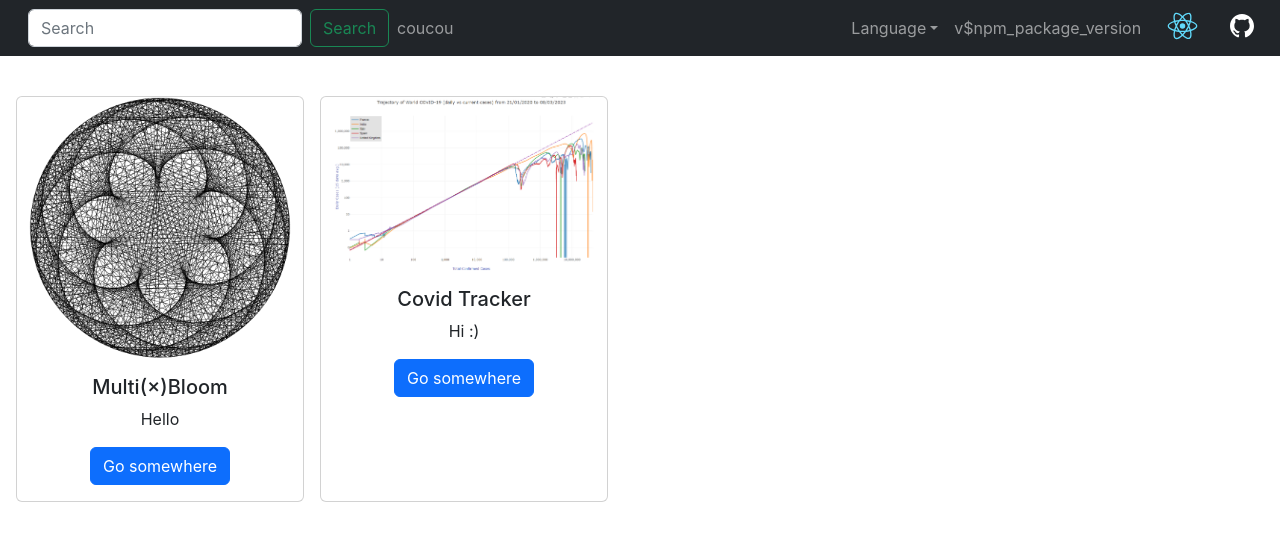
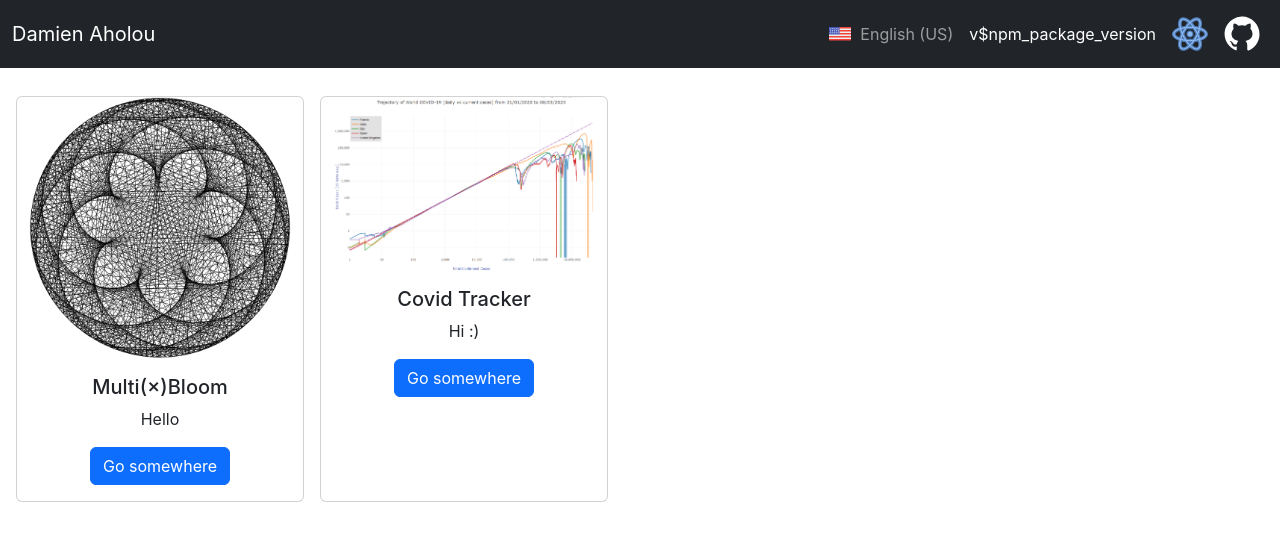
Before and after one commit to daholou/daholou.github.io, a React (Create React App) app: page / in a window 1280 px wide. Shown: the top 540 px of the page. Built offline with nearby package versions, Linux system fonts and the light colour scheme.

Commit message:
cool navbar :)

```diff
--- a/public/locales/en/translation.json
+++ b/public/locales/en/translation.json
@@ -1,11 +1,11 @@
 {
   "APP": {
-    "TITLE": "GitHub Pages Index",
+    "TITLE": "Damien Aholou",
     "HEADER": {
       "LANGUAGES": {
         "TITLE": "Language",
         "FRENCH": "French",
-        "ENGLISH": "English"
+        "ENGLISH": "English (US)"
       }
     }
   },
--- a/public/locales/fr/translation.json
+++ b/public/locales/fr/translation.json
@@ -1,11 +1,11 @@
 {
   "APP": {
-    "TITLE": "GitHub Pages Index",
+    "TITLE": "Damien Aholou",
     "HEADER": {
       "LANGUAGES": {
         "TITLE": "Langage",
         "FRENCH": "Français",
-        "ENGLISH": "Anglais"
+        "ENGLISH": "Anglais (US)"
       }
     }
   },
--- a/src/components/AppHeader/AppHeader.tsx
+++ b/src/components/AppHeader/AppHeader.tsx
@@ -1,9 +1,7 @@
-import React from 'react';
+import React, { useState } from 'react';
 import Navbar from 'react-bootstrap/Navbar';
 import Nav from 'react-bootstrap/Nav';
 import NavDropdown from 'react-bootstrap/NavDropdown';
-import Form from 'react-bootstrap/Form';
-import Button from 'react-bootstrap/Button';
 import {
   imageFlagFrance,
   imageFlagUsa,
@@ -14,9 +12,56 @@ import './app-header.css';
 import { useTranslation } from 'react-i18next';
 import Container from 'react-bootstrap/Container';
 
+type Locale = {
+  key: string;
+  title: string;
+  imageFlag: any;
+}
+
+
 const AppHeader = () =>
 {
-  const { t } = useTranslation();
+  const { t, i18n } = useTranslation();
+  const [expanded, setExpanded] = useState(false);
+
+  const locales: Locale[] = [
+    {
+      key: 'fr',
+      title: t('APP.HEADER.LANGUAGES.FRENCH'),
+      imageFlag: imageFlagFrance,
+    },
+    {
+      key: 'en',
+      title: t('APP.HEADER.LANGUAGES.ENGLISH'),
+      imageFlag: imageFlagUsa,
+    }
+  ]
+
+  const currentLocale = locales.find(locale => locale.key === i18n.resolvedLanguage);
+  const otherLocales = locales.filter(locale => locale.key !== i18n.resolvedLanguage);
+
+  const localeToJSX = (locale: Locale) => (
+    <div className={'app-dropdown-language-item'}>
+      <img
+        src={locale.imageFlag}
+        height={24}
+        alt={locale.key}
+      />
+      {locale.title}
+    </div>
+  )
+
+  const localeToNavDropdownItemJSX = (locale: Locale) => (
+    <NavDropdown.Item
+      key={locale.key}
+      onClick={() => {
+        i18n.changeLanguage(locale.key)
+          .then(() => setExpanded(false))
+      }}
+    >
+      {localeToJSX(locale)}
+    </NavDropdown.Item>
+  )
 
   return (
     <Navbar
@@ -24,59 +69,29 @@ const AppHeader = () =>
       variant={'dark'}
       className={'app-header'}
       expand={'sm'}
-      collapseOnSelect={true}
+      expanded={expanded}
     >
       <Container fluid>
         <Navbar.Brand as={'div'} className={'app-header-item'}>
-
+          {t('APP.TITLE')}
         </Navbar.Brand>
-        <Form className="d-flex">
-          <Form.Control
-            type="search"
-            placeholder="Search"
-            className="me-2"
-            aria-label="Search"
+        <Navbar.Toggle
+          aria-controls={'responsive-navbar-nav'}
+          onClick={() => setExpanded(!expanded)}
         />
-          <Button variant="outline-success">Search</Button>
-        </Form>
-        <Navbar.Toggle aria-controls={'responsive-navbar-nav'} />
         <Navbar.Collapse id={'responsive-navbar-nav'}>
-          <Nav className={'me-auto'}>
-            <Nav.Link>
-              coucou
-            </Nav.Link>
-          </Nav>
-          <Nav>
+          <Nav className={'ms-auto app-navbar-nav'}>
             <NavDropdown
-              title={t('APP.HEADER.LANGUAGES.TITLE')}
-              id={'collasible-nav-dropdown'}
+              className={'app-dropdown-language'}
+              title={currentLocale && localeToJSX(currentLocale)}
             >
-              <NavDropdown.Item onClick={console.log}>
-                <div className={'app-dropdown-item'}>
-                  <img
-                    src={imageFlagFrance}
-                    height={24}
-                    alt={'FR'}
-                  />
-                  {t('APP.HEADER.LANGUAGES.FRENCH')}
+              {otherLocales.map(localeToNavDropdownItemJSX)}
+            </NavDropdown>
+            <div className={'app-header-group'}>
+              <div>
+                {`v${process.env.REACT_APP_VERSION}`}
               </div>
-              </NavDropdown.Item>
-              <NavDropdown.Item onClick={console.log}>
-                <div className={'app-dropdown-item'}>
-                  <img
-                    src={imageFlagUsa}
-                    height={24}
-                    alt={'EN'}
-                  />
-                  {t('APP.HEADER.LANGUAGES.ENGLISH')}
-                </div>
-              </NavDropdown.Item>
-            </NavDropdown>
-            <Nav.Link>
-              {`v${process.env.REACT_APP_VERSION}`}
-            </Nav.Link>
-            <Nav.Link
-              className={'app-header-link'}
+              <a
                 href={'https://reactjs.org/'}
                 target={'_blank'}
                 rel={'noreferrer'}
@@ -87,9 +102,8 @@ const AppHeader = () =>
                   height={36}
                   alt={'react-logo'}
                 />
-            </Nav.Link>
-            <Nav.Link
-              className={'app-header-link'}
+              </a>
+              <a
                 href={'https://github.com/daholou/daholou.github.io'}
                 target={'_blank'}
                 rel={'noreferrer'}
@@ -99,7 +113,8 @@ const AppHeader = () =>
                   height={36}
                   alt={'github-logo'}
                 />
-            </Nav.Link>
+              </a>
+            </div>
           </Nav>
         </Navbar.Collapse>
       </Container>
--- a/src/components/AppHeader/app-header.css
+++ b/src/components/AppHeader/app-header.css
@@ -14,14 +14,40 @@
   align-items: center;
 }
 
-.app-dropdown-item {
+.app-navbar-nav {
+  display: flex;
+  flex-direction: row;
+  align-items: center;
+}
+
+.app-dropdown-language > .dropdown-toggle::after {
+  display: none;
+}
+
+.app-dropdown-language-item {
   display: flex;
   flex-direction: row;
   gap: 0.5rem;
   align-items: center;
 }
 
-.app-header-link {
-  margin: 0;
-  padding: 0;
+.app-header-group {
+  display: flex;
+  flex-direction: row;
+  gap: 1rem;
+  align-items: center;
+  color: white;
+  padding: 0.5rem;
 }
+
+@media (max-width: 575px) {
+  .app-navbar-nav {
+    flex-direction: column;
+    align-items: start;
+  }
+
+  .app-header-group {
+    width: 100%;
+    justify-content: end;
+  }
+}
--- a/src/components/base.css
+++ b/src/components/base.css
@@ -37,7 +37,7 @@ code {
 
 @media (prefers-reduced-motion: no-preference) {
   .App-logo {
-    animation: App-logo-spin infinite 20s linear;
+    animation: App-logo-spin infinite 40s linear;
   }
 }
 
```
Also changed, not shown: src/images/github-logo.svg, src/images/react-logo.svg. Lines whose indentation alone changed are shown as unchanged.
